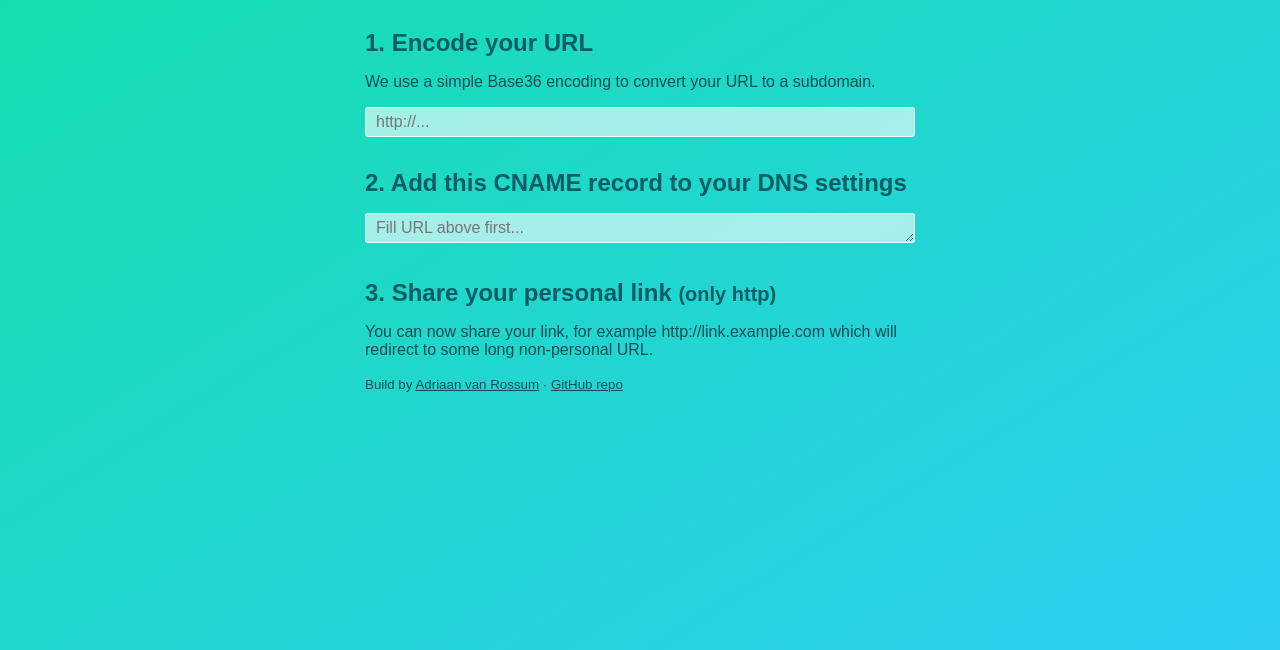
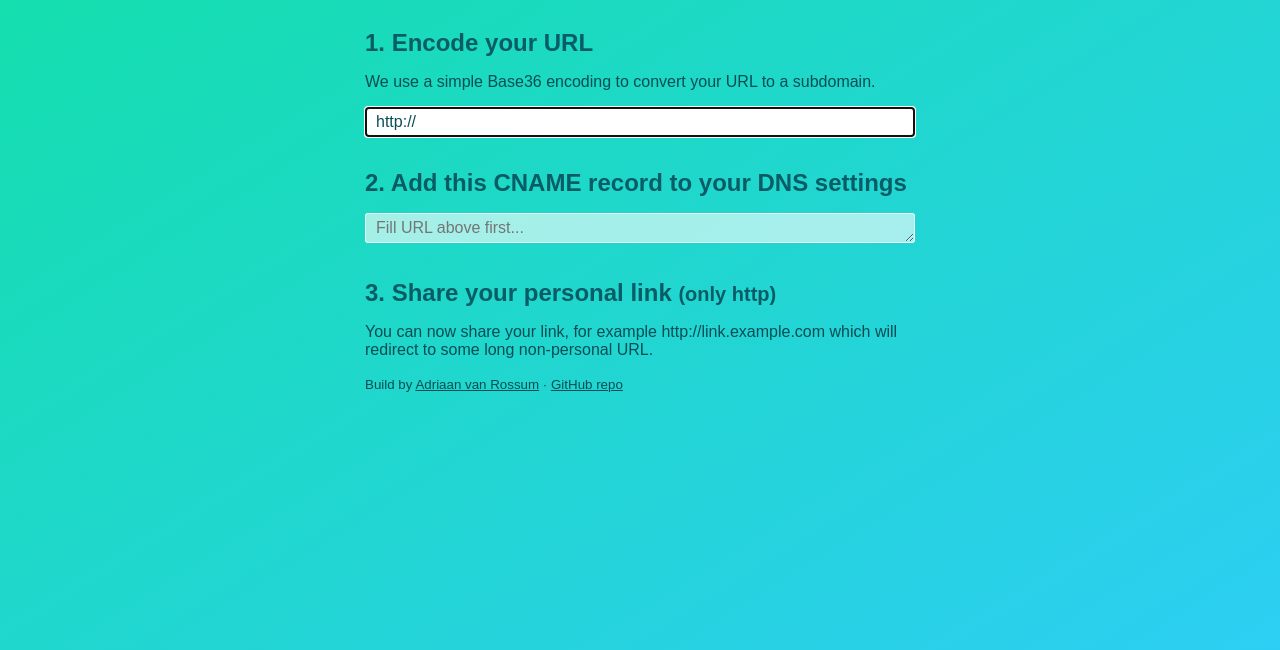
Before and after one commit to adriaandotcom/dnsforwarding.com, a website: page docs/index.html in a window 1280 px wide. Shown: the part 150-800 px from the top of the page. Drawn offline with Linux system fonts and the light colour scheme.

Commit message:
Prefill http in input field

```diff
--- a/docs/index.html
+++ b/docs/index.html
@@ -115,7 +115,7 @@
 <h2>1. Encode your URL</h2>
 <p>We use a simple Base36 encoding to convert your URL to a subdomain.</p>
 
-<input type="url" placeholder="http://...">
+<input type="url" placeholder="http://">
 
 <h2>2. Add this CNAME record to your DNS settings</h2>
 
@@ -142,6 +142,10 @@
 
 var textarea = document.querySelector('textarea');
 var copy = document.querySelector('p.copy');
+var input = document.querySelector('input');
+
+input.focus();
+input.value = 'http://';
 
 function makeInvalid() {
   textarea.value = 'Fill (valid) URL above...';
```
